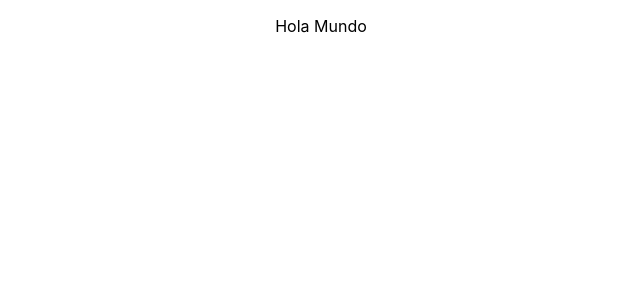
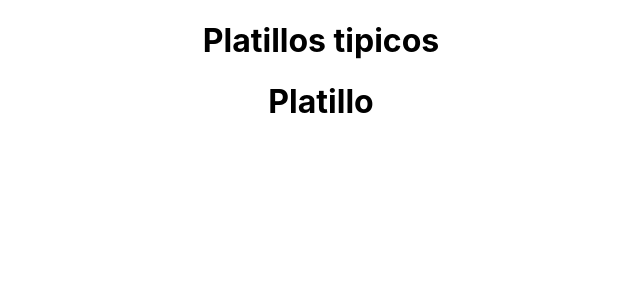
Before and after one commit to andesdevroot/react-app-test-1, a React (Create React App) app: page / in a window 1280 px wide. Shown: the top 300 px of the page, without its empty margins (319-959 px from the left). Built offline with nearby package versions, Linux system fonts and the light colour scheme.

Commit message:
se crean los primeros components

```diff
--- a/src/App.js
+++ b/src/App.js
@@ -1,11 +1,15 @@
+import React, { Component }  from 'react';
+import Header from "./components/header";
+import Dish from "./components/dish";
+import './styles/App.css';
 
-import './styles/App.css';
 
 
 function App() {
   return (
     <div className="App">
-       <p>  Hola Mundo </p>
+      <Header />
+      <Dish />
     </div>
   );
 }
--- /dev/null
+++ b/src/components/dish.js
@@ -0,0 +1,11 @@
+import React, { Component } from "react";
+
+class Dish extends Component {
+  render() {
+    return (
+        <h1> Platillo</h1>
+    )
+ }
+}
+
+export default Dish;
--- /dev/null
+++ b/src/components/header.js
@@ -0,0 +1,11 @@
+import React, { Component } from "react";
+
+class Header extends Component {
+  render() {
+    return (
+        <h1> Platillos tipicos  </h1>
+    )
+ }
+}
+
+export default Header;
```
